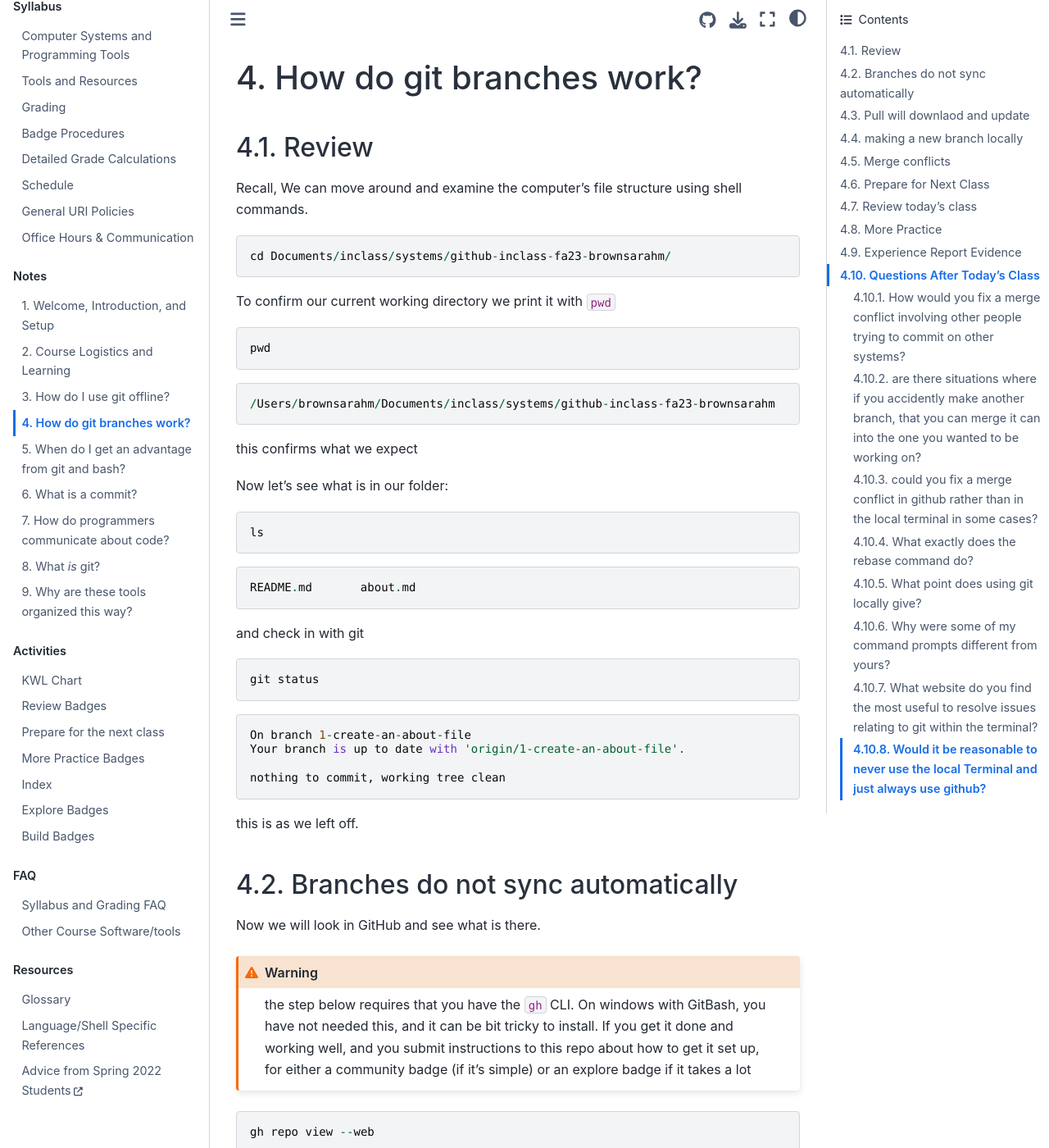
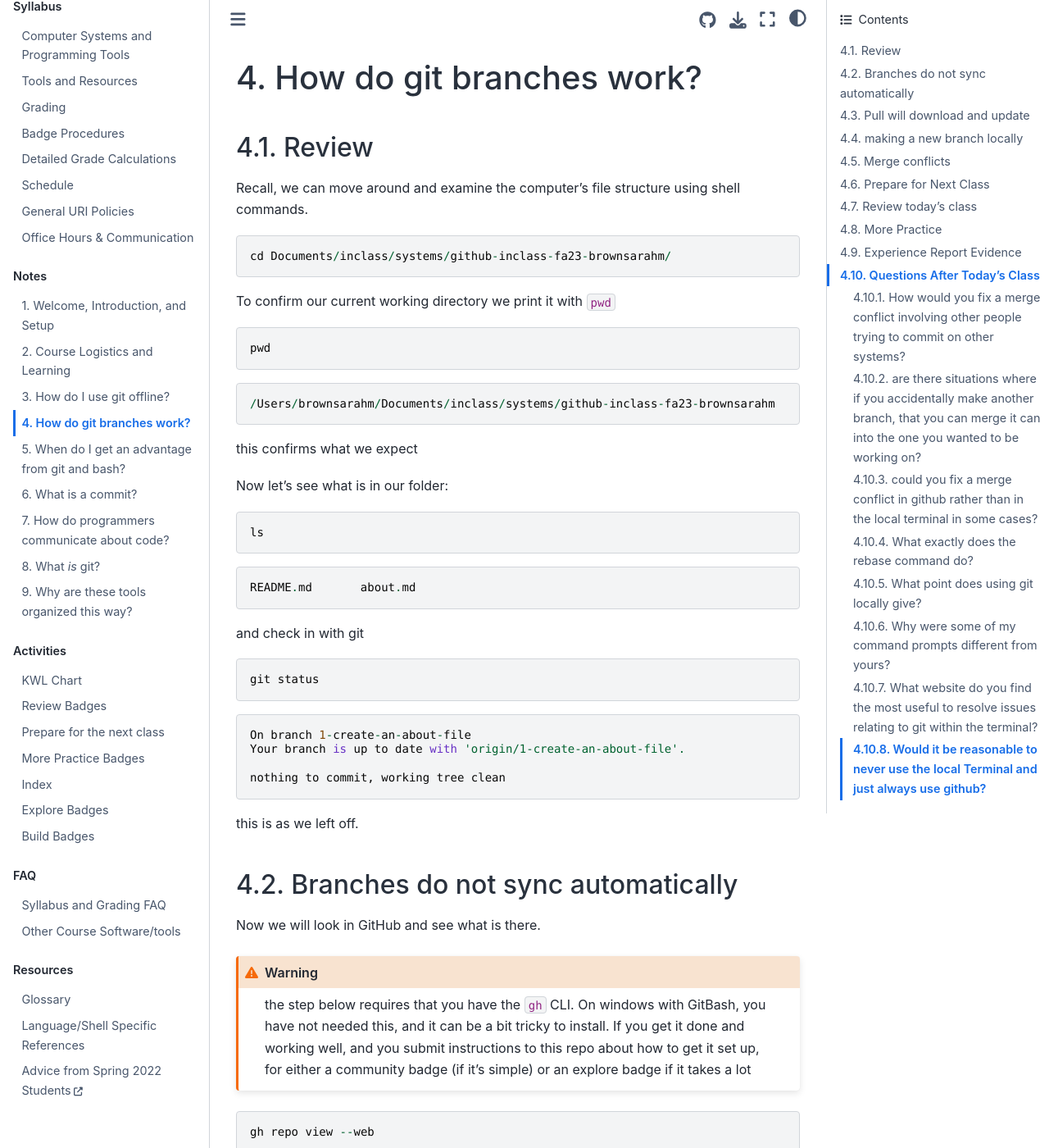
Before and after one commit to introcompsys/fall2023, a Jupyter Book: the page built from notes/2023-09-19.md, in a window 1280 px wide and 1400 px high. Shown: the whole window at 82% size. Built offline with Jupyter Book 1.0.4 settings and Sphinx 7.4.7 and the Sphinx Book theme 1.1.4, drawn with Linux system fonts in a browser that asks for light colours; pages that are not in the unit, such as notebooks, are missing from menus; some of the changed text lies outside the part shown.

Commit message:
Update 2023-09-19.md

````diff
--- a/notes/2023-09-19.md
+++ b/notes/2023-09-19.md
@@ -3,7 +3,7 @@
 
 ## Review
 
-Recall, We can move around and examine the computer's file structure using shell commands.
+Recall, we can move around and examine the computer's file structure using shell commands.
 ```
 cd Documents/inclass/systems/github-inclass-fa23-brownsarahm/
 ```
@@ -49,7 +49,7 @@
 Now we will look in GitHub and see what is there.
 
 ```{warning}
-the step below requires that you have the `gh` CLI. On windows with GitBash, you have not needed this, and it can be  bit tricky to install.  If you get it done and working well, and you submit instructions to this repo about how to get it set up, for either a community badge (if it's simple) or an explore badge if it takes a lot
+the step below requires that you have the `gh` CLI. On windows with GitBash, you have not needed this, and it can be a bit tricky to install.  If you get it done and working well, and you submit instructions to this repo about how to get it set up, for either a community badge (if it's simple) or an explore badge if it takes a lot
 ```
 
 ```
@@ -170,11 +170,11 @@
 nothing to commit, working tree clean
 ```
 
-Now we will follow the instruction sin the README issue, commit to a new branch with `closes #x` where x is the issue number in the comment and make  PR.
+Now we will follow the instructions in the README issue, commit to a new branch with `closes #x` where `x` is the issue number in the comment and make a PR.
 
 Merge the PR and then the issue closes.
 
-## Pull will downlaod and update
+## Pull will download and update
 
 We will `git pull` again now all at once, this will do the work that fetch did before and the checkout.
 ```
@@ -579,7 +579,7 @@
 no changes added to commit (use "git add" and/or "git commit -a")
 ```
 
-we can add and commit at the same time using the `-a` option from the `git commit``
+we can add and commit at the same time using the `-a` option from the `git commit`
 
 ```
 git commit -a -m 'second fun fact'
@@ -794,7 +794,7 @@
 
 The same way we did in class.
 
-###  are there situations where if you accidently make another branch, that you can merge it can into the one you wanted to be working on?
+###  are there situations where if you accidentally make another branch, that you can merge it can into the one you wanted to be working on?
 
 yes, exactly!
 
````
Also changed, not shown: other parts of notes/2023-09-19.md (+7 -7 lines).
